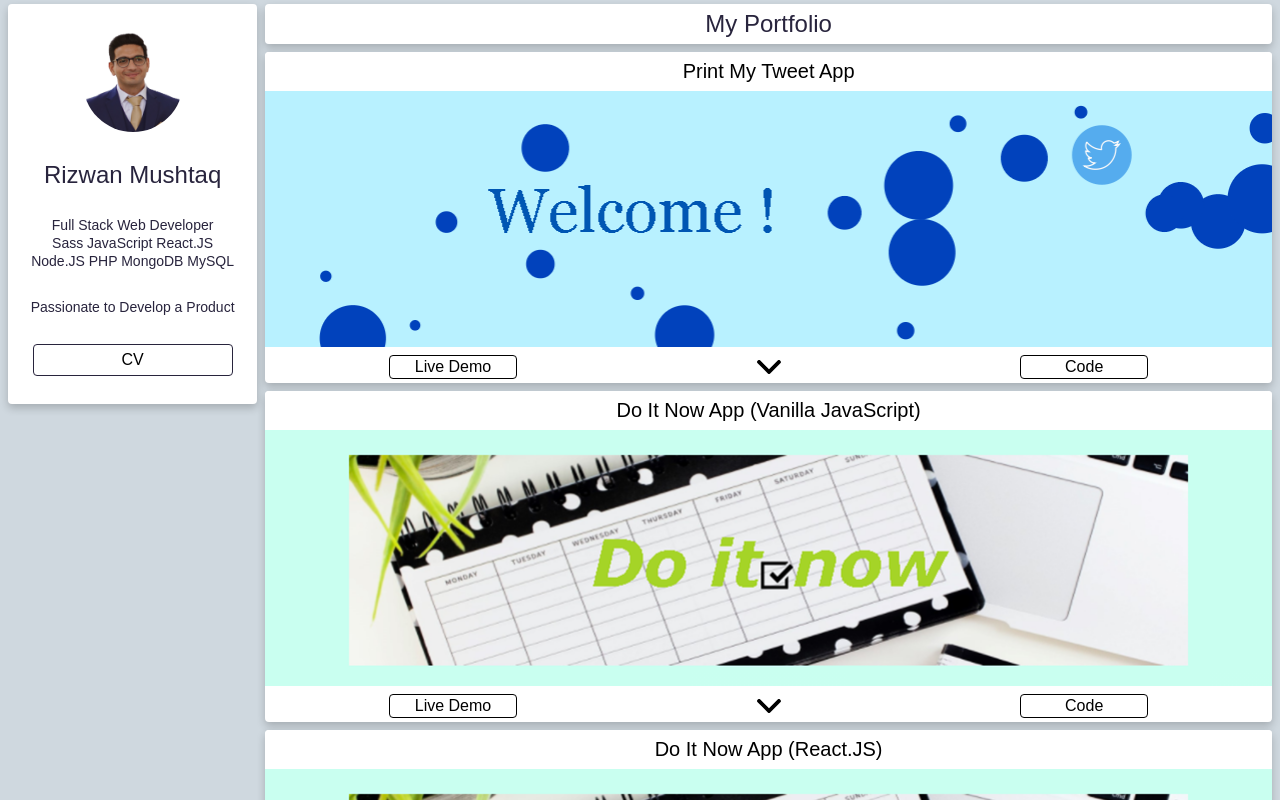
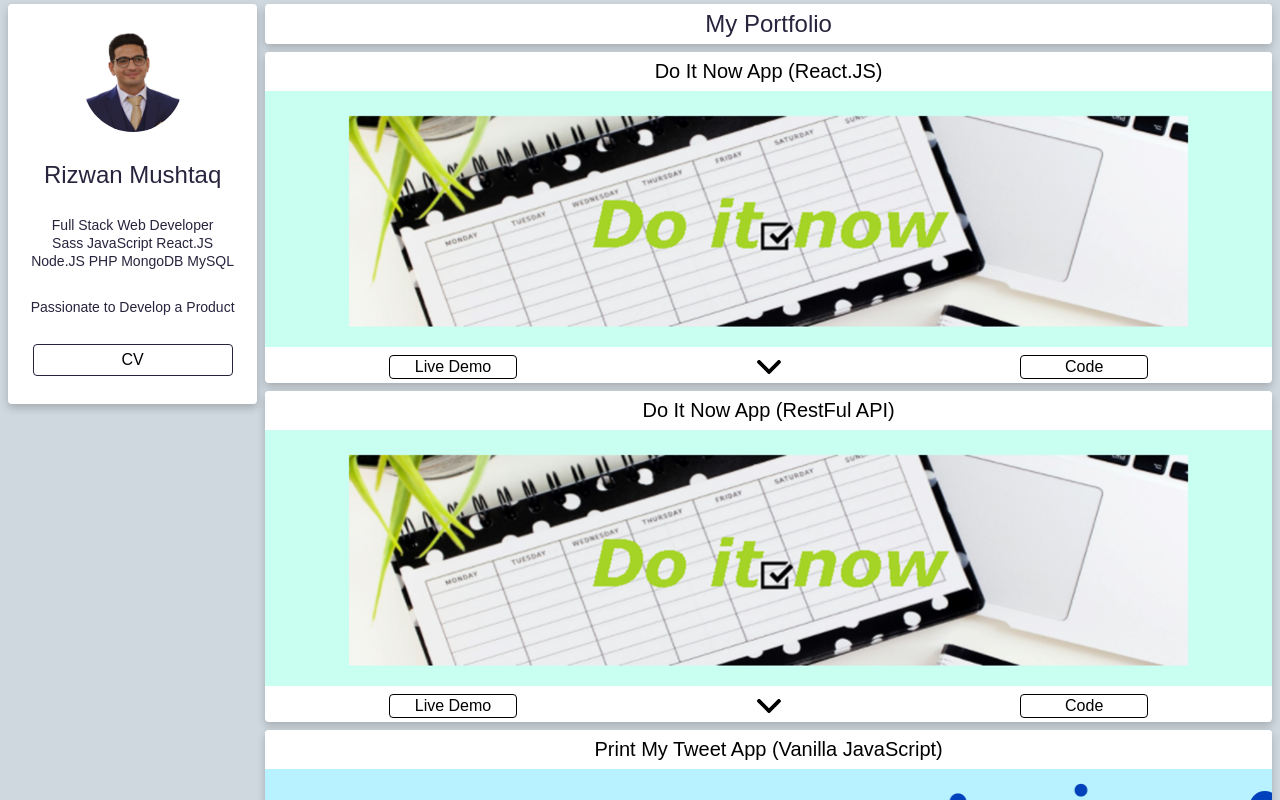
Before and after one commit to RizwanMushtaq/Rizwan-Mushtaq-Portfolio-Web-App, a React (Create React App) app: page / in a window 1280 px wide. Shown: the top 800 px of the page. Built offline with nearby package versions, Linux system fonts and the light colour scheme.

Commit message:
adding and updating projects

```diff
--- a/src/components/PortfolioDiv.js
+++ b/src/components/PortfolioDiv.js
@@ -48,7 +48,125 @@ export default function PortfolioDiv() {
             {/* 1st Project ********************************************** */}
             <div className={styles.projectContainer}>
                 <div className={styles.projectHeading}>
-                    Print My Tweet App
+                    Do It Now App (React.JS)
+                </div>
+                <div className={styles.imageContainer}>
+                    <picture>
+                        <source media="(min-width: 1280px)" srcSet={DoItNowAppPHPImage} />
+                        <source media="(min-width: 1180px)" srcSet={DoItNowAppPHPImage} />
+                        <source media="(min-width: 1080px)" srcSet={DoItNowAppPHPImage914} />
+                        <source media="(min-width: 980px)" srcSet={DoItNowAppPHPImage814} />
+                        <source media="(min-width: 880px)" srcSet={DoItNowAppPHPImage714} />
+                        <source media="(min-width: 780px)" srcSet={DoItNowAppPHPImage614} />
+
+                        <source media="(min-width: 768px)" srcSet={DoItNowAppPHPImage614} />
+
+                        <source media="(min-width: 680px)" srcSet={DoItNowAppPHPImage614} />
+                        <source media="(min-width: 580px)" srcSet={DoItNowAppPHPImage664} />
+                        <source media="(min-width: 480px)" srcSet={DoItNowAppPHPImage564} />
+                        <source media="(min-width: 380px)" srcSet={DoItNowAppPHPImage364} />
+                        <img src={DoItNowAppPHPImage364} alt="project img" />
+                    </picture>
+                </div>
+                <div className={styles.buttonContainer}>
+                    <button onClick={() => window.open('https://doitnow-mysql-php-js-css-herok.herokuapp.com/')}>Live Demo</button>
+                    <div className={styles.arrowLogoContainer}>
+                        <img src={arrowlogo} alt="arrow symbol" onClick={handleDescriptionVisibility} className={styles.arrowDown}></img>
+                    </div>
+                    <button onClick={() => window.open('https://github.com/RizwanMushtaq/doitnow_mysql_php_js_css_heroku')}> Code </button>
+                </div>
+
+                <div className={styles.projectDescription}>
+                    <div>Technologies Used</div>
+                    <div className={styles.projectDescriptionDetails}>
+                        <ul>
+                            <li>Front-End Development</li>
+                                <ul>
+                                    <li>React.js</li>
+                                    <li>Sass</li>
+                                </ul>
+                            <li>Back-End Development</li>
+                                <ul>
+                                    <li>RestFul API</li>
+                                </ul>
+                        </ul>
+                    </div>
+                    <div>Application Features</div>
+                    <div className={styles.projectDescriptionDetails}>
+                        <ul>
+                            <li>Registration of user is done and user data is saved in backend</li>
+                            <li>User login functionality is added</li>
+                            <li>User can add ToDo items in list</li>
+                            <li>User can add ToDo items in folder to organize ToDo list</li>
+                            <li>User can see ToDo list based to date selected in Dialog</li>
+                            <li>User can see Weekly ToDo list in Dialog</li>
+                            <li>User can delete ToDo item from list</li>
+                        </ul>
+                    </div>
+                </div>
+            </div>
+            {/* 2nd Project ********************************************** */}
+            <div className={styles.projectContainer}>
+                <div className={styles.projectHeading}>
+                    Do It Now App (RestFul API)
+                </div>
+                <div className={styles.imageContainer}>
+                    <picture>
+                        <source media="(min-width: 1280px)" srcSet={DoItNowAppPHPImage} />
+                        <source media="(min-width: 1180px)" srcSet={DoItNowAppPHPImage} />
+                        <source media="(min-width: 1080px)" srcSet={DoItNowAppPHPImage914} />
+                        <source media="(min-width: 980px)" srcSet={DoItNowAppPHPImage814} />
+                        <source media="(min-width: 880px)" srcSet={DoItNowAppPHPImage714} />
+                        <source media="(min-width: 780px)" srcSet={DoItNowAppPHPImage614} />
+
+                        <source media="(min-width: 768px)" srcSet={DoItNowAppPHPImage614} />
+
+                        <source media="(min-width: 680px)" srcSet={DoItNowAppPHPImage614} />
+                        <source media="(min-width: 580px)" srcSet={DoItNowAppPHPImage664} />
+                        <source media="(min-width: 480px)" srcSet={DoItNowAppPHPImage564} />
+                        <source media="(min-width: 380px)" srcSet={DoItNowAppPHPImage364} />
+                        <img src={DoItNowAppPHPImage364} alt="project img" />
+                    </picture>
+                </div>
+                <div className={styles.buttonContainer}>
+                    <button onClick={() => window.open('https://doitnow-mysql-php-js-css-herok.herokuapp.com/')}>Live Demo</button>
+                    <div className={styles.arrowLogoContainer}>
+                        <img src={arrowlogo} alt="arrow symbol" onClick={handleDescriptionVisibility} className={styles.arrowDown}></img>
+                    </div>
+                    <button onClick={() => window.open('https://github.com/RizwanMushtaq/doitnow_mysql_php_js_css_heroku')}> Code </button>
+                </div>
+
+                <div className={styles.projectDescription}>
+                    <div>Technologies Used</div>
+                    <div className={styles.projectDescriptionDetails}>
+                        <ul>
+                            <li>RESTFUL API</li>
+                                <ul>
+                                    <li>Node.js</li>
+                                    <li>Express.js</li>
+                                    <li>MySQL</li>
+                                </ul>
+                        </ul>
+                    </div>
+                    <div>Application Features</div>
+                    <div className={styles.projectDescriptionDetails}>
+                        <ul>
+                            <li>Registration of user is done and user data is saved in backend</li>
+                            <li>User login functionality is added</li>
+                            <li>User can add ToDo items in list</li>
+                            <li>User can add ToDo items in folder to organize ToDo list</li>
+                            <li>User can see ToDo list based to date selected in Dialog</li>
+                            <li>User can see Weekly ToDo list in Dialog</li>
+                            <li>User can delete ToDo item from list</li>
+                        </ul>
+                    </div>
+                </div>
+            </div>
+
+            {/* 3rd Project ********************************************** */}
+            <div className={styles.projectContainer}>
+                <div className={styles.projectHeading}>
+                    Print My Tweet App (Vanilla JavaScript)
                 </div>
                 <div className={styles.imageContainer}>
                     <picture>
@@ -102,12 +220,12 @@ export default function PortfolioDiv() {
                         </ul>
                     </div>
                 </div>
+            </div>
 
-            </div>
-            {/* 2nd Project ********************************************** */}
+            {/* 4th Project ********************************************** */}
             <div className={styles.projectContainer}>
                 <div className={styles.projectHeading}>
-                    Do It Now App (Vanilla JavaScript)
+                    Do It Now App (Vanilla JavaScript & PHP)
                 </div>
                 <div className={styles.imageContainer}>
                     <picture>
@@ -165,70 +283,6 @@ export default function PortfolioDiv() {
                         </ul>
                     </div>
                 </div>
-
-            </div>
-            {/* 3rd Project ********************************************** */}
-            <div className={styles.projectContainer}>
-                <div className={styles.projectHeading}>
-                    Do It Now App (React.JS)
-                </div>
-                <div className={styles.imageContainer}>
-                    <picture>
-                        <source media="(min-width: 1280px)" srcSet={DoItNowAppPHPImage} />
-                        <source media="(min-width: 1180px)" srcSet={DoItNowAppPHPImage} />
-                        <source media="(min-width: 1080px)" srcSet={DoItNowAppPHPImage914} />
-                        <source media="(min-width: 980px)" srcSet={DoItNowAppPHPImage814} />
-                        <source media="(min-width: 880px)" srcSet={DoItNowAppPHPImage714} />
-                        <source media="(min-width: 780px)" srcSet={DoItNowAppPHPImage614} />
-
-                        <source media="(min-width: 768px)" srcSet={DoItNowAppPHPImage614} />
-
-                        <source media="(min-width: 680px)" srcSet={DoItNowAppPHPImage614} />
-                        <source media="(min-width: 580px)" srcSet={DoItNowAppPHPImage664} />
-                        <source media="(min-width: 480px)" srcSet={DoItNowAppPHPImage564} />
-                        <source media="(min-width: 380px)" srcSet={DoItNowAppPHPImage364} />
-                        <img src={DoItNowAppPHPImage364} alt="project img" />
-                    </picture>
-                </div>
-                <div className={styles.buttonContainer}>
-                    <button onClick={() => window.open('https://doitnow-mysql-php-js-css-herok.herokuapp.com/')}>Live Demo</button>
-                    <div className={styles.arrowLogoContainer}>
-                        <img src={arrowlogo} alt="arrow symbol" onClick={handleDescriptionVisibility} className={styles.arrowDown}></img>
-                    </div>
-                    <button onClick={() => window.open('https://github.com/RizwanMushtaq/doitnow_mysql_php_js_css_heroku')}> Code </button>
-                </div>
-
-                <div className={styles.projectDescription}>
-                    <div>Technologies Used</div>
-                    <div className={styles.projectDescriptionDetails}>
-                        <ul>
-                            <li>Front-End Development</li>
-                                <ul>
-                                    <li>React.js</li>
-                                    <li>Sass</li>
-                                </ul>
-                            <li>Back-End Development</li>
-                                <ul>
-                                    <li>Node.js</li>
-                                    <li>Express.js</li>
-                                    <li>MySQL</li>
-                                </ul>
-                        </ul>
-                    </div>
-                    <div>Application Features</div>
-                    <div className={styles.projectDescriptionDetails}>
-                        <ul>
-                            <li>Registration of user is done and user data is saved in backend</li>
-                            <li>User login functionality is added</li>
-                            <li>User can add ToDo items in list</li>
-                            <li>User can add ToDo items in folder to organize ToDo list</li>
-                            <li>User can see ToDo list based to date selected in Dialog</li>
-                            <li>User can see Weekly ToDo list in Dialog</li>
-                            <li>User can delete ToDo item from list</li>
-                        </ul>
-                    </div>
-                </div>
-
             </div>
 
         </div>
```
